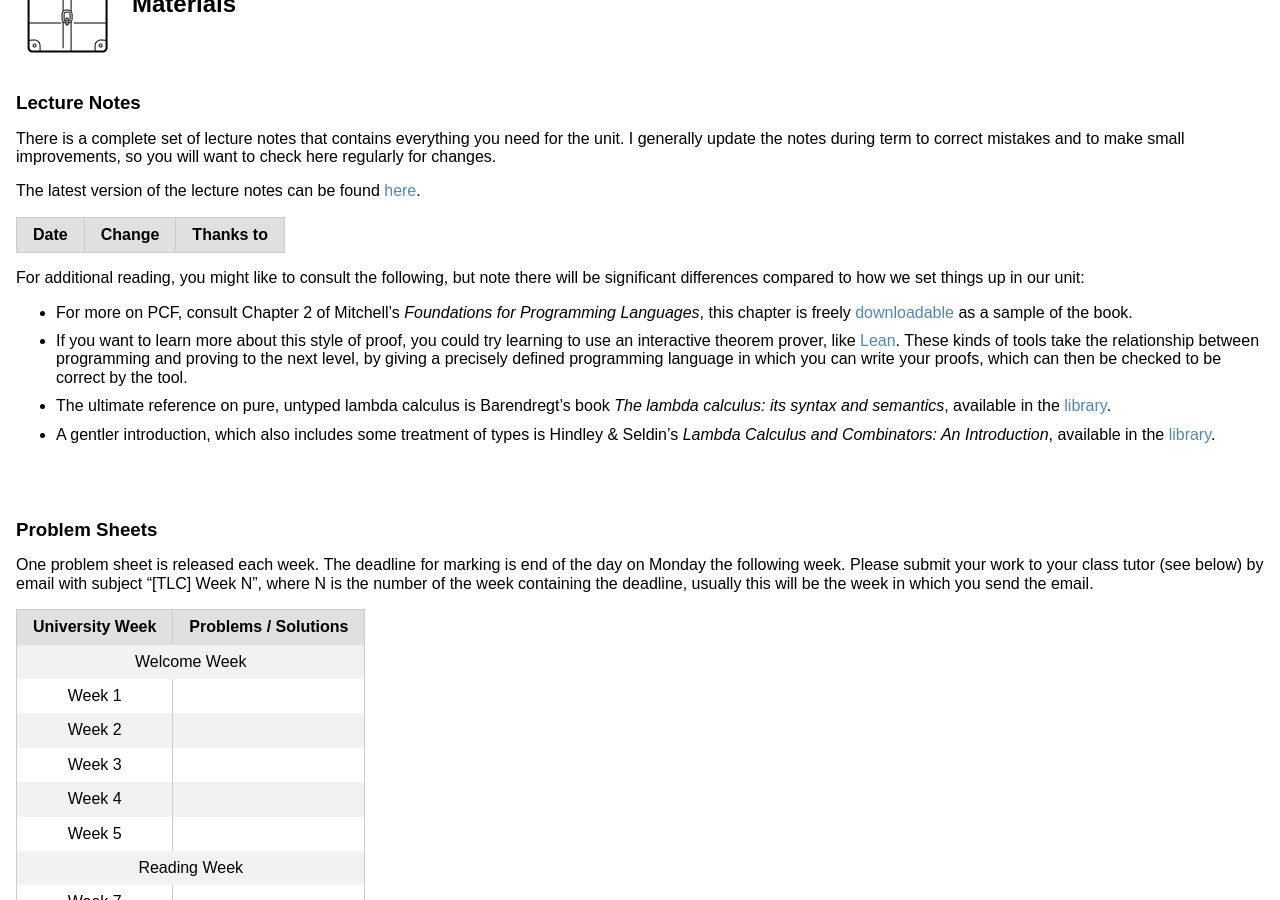
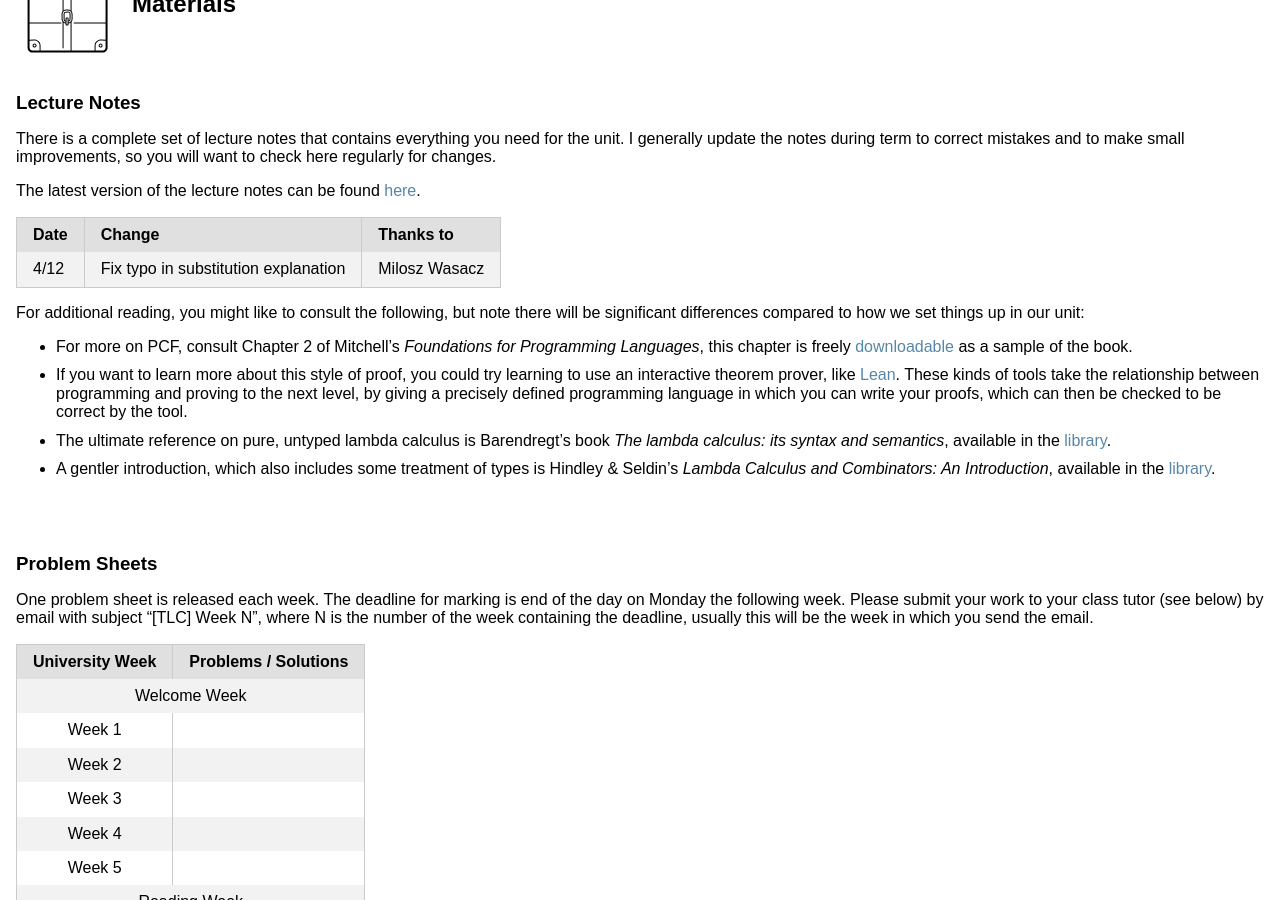
Before and after one commit to uob-coms30040/uob-coms30040.github.io, a Jekyll site: the page built from welcome.md, in a window 1280 px wide and 900 px high, scrolled down 679 px. Built offline with Jekyll 4.4.1, drawn with Linux system fonts in a browser that asks for light colours; nearby versions of some CDN libraries.

Commit message:
changelog

```diff
--- a/welcome.md
+++ b/welcome.md
@@ -40,6 +40,7 @@ Outside of lectures and classes, if you have any questions about the material, t
   </tr>
   </thead>
   <tbody>
+    <tr><td>4/12</td><td>Fix typo in substitution explanation</td><td>Milosz Wasacz</td></tr>
     <!-- <tr><td>7/1</td><td>Fix C[t/x] for A[t/x] at end of 2</td><td>Rahat Mittal</td></tr>
     <tr><td>6/1</td><td>Fix typo in contexts explanation</td><td>Rahat Mittal</td></tr>
     <tr><td>6/1</td><td>Fix intuitive explanation of substitution: N instead of M</td><td>Rahat Mittal</td></tr>
```
